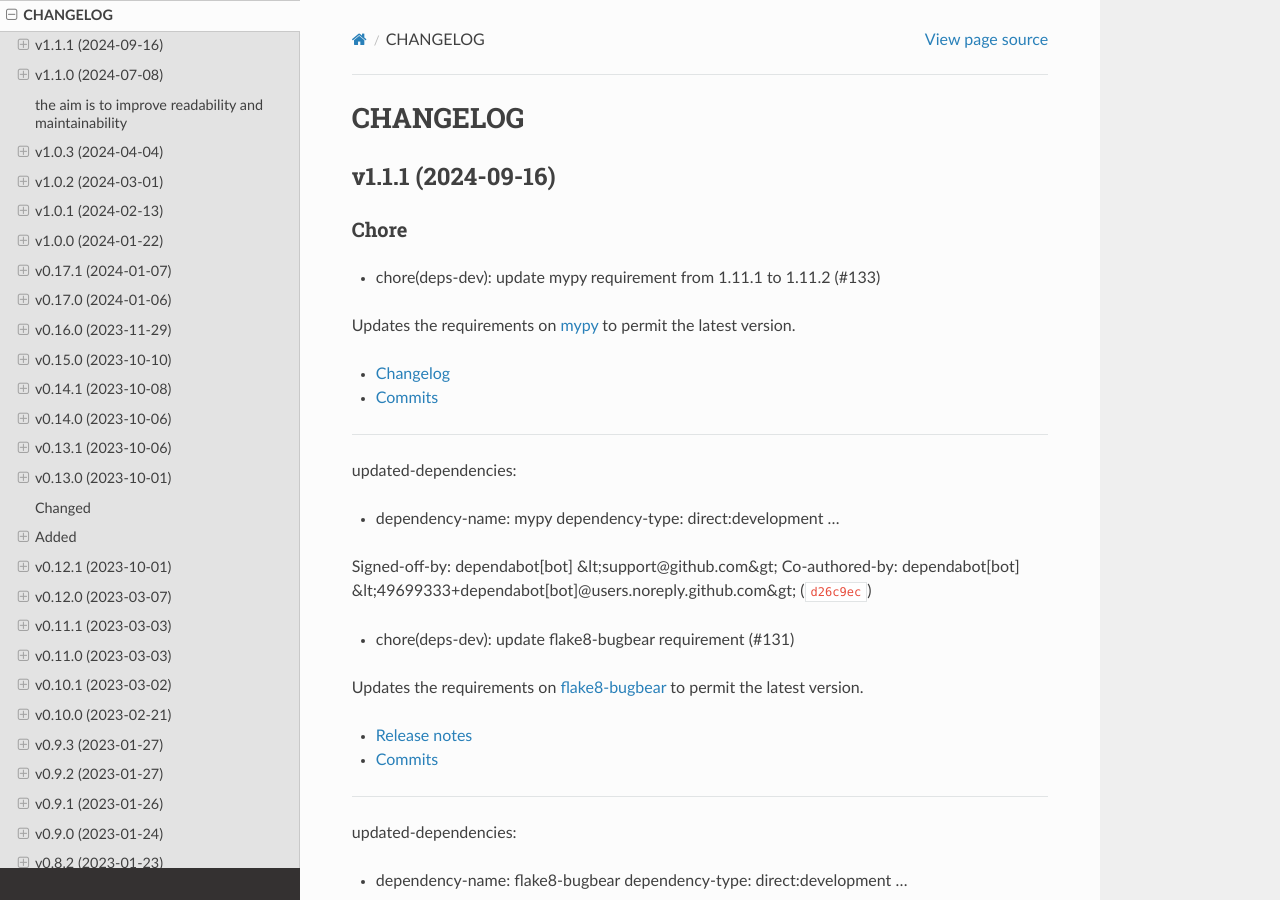
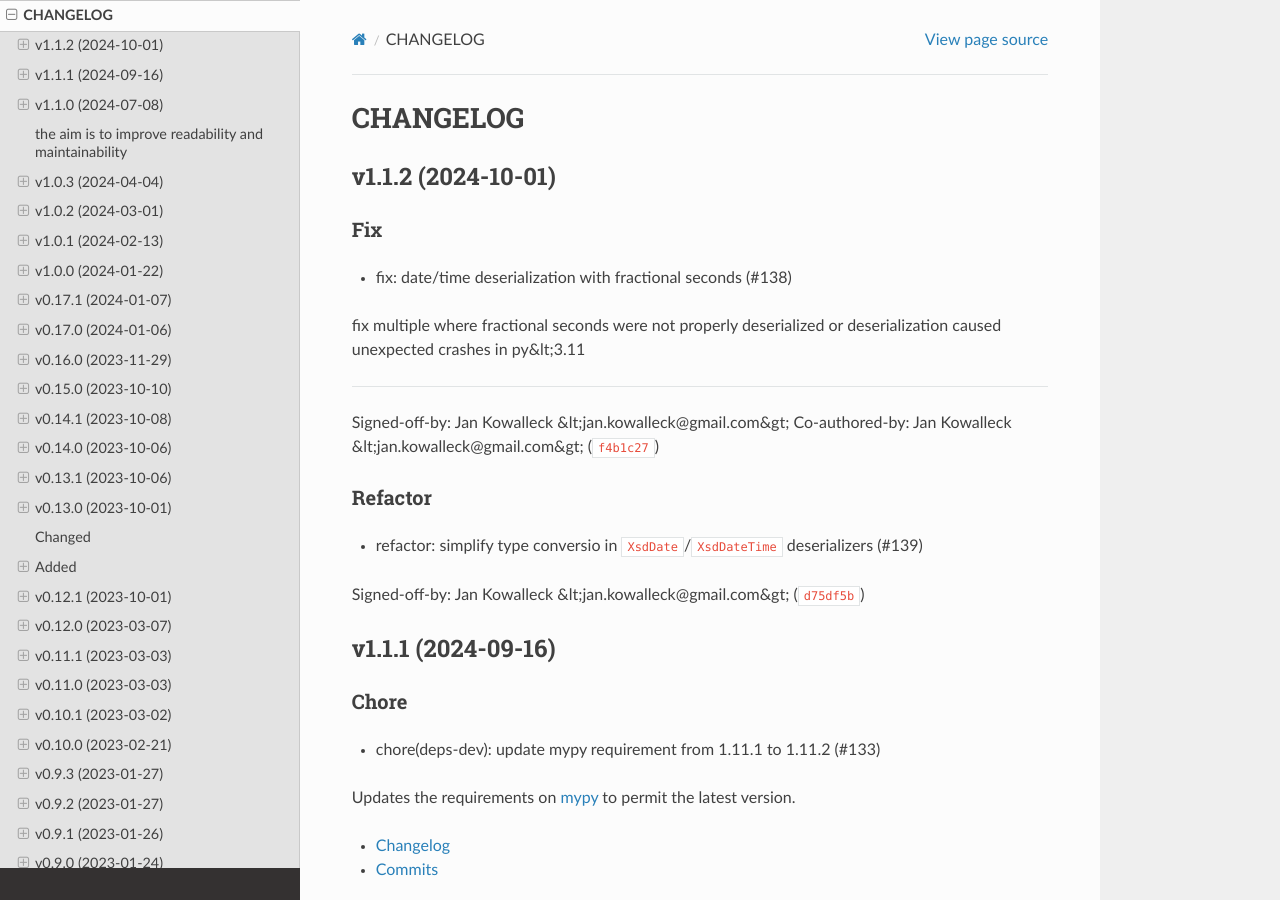
Before and after one commit to madpah/serializable, a Sphinx documentation site: the page built from docs/changelog.rst, in a window 1280 px wide and 900 px high. Built offline with Sphinx 7.4.7 and the Read the Docs theme 2.0.0, drawn with Linux system fonts in a browser that asks for light colours.

Commit message:
chore(release): 1.1.2
Automatically generated by python-semantic-release

Signed-off-by: semantic-release <semantic-release>

```diff
--- a/CHANGELOG.md
+++ b/CHANGELOG.md
@@ -1,5 +1,25 @@
 # CHANGELOG
 
+
+
+## v1.1.2 (2024-10-01)
+
+### Fix
+
+* fix: date/time deserialization with fractional seconds (#138)
+
+fix multiple where fractional seconds were not properly deserialized or deserialization caused unexpected crashes in py&lt;3.11
+
+---------
+
+Signed-off-by: Jan Kowalleck &lt;jan.kowalleck@gmail.com&gt;
+Co-authored-by: Jan Kowalleck &lt;jan.kowalleck@gmail.com&gt; ([`f4b1c27`](https://github.com/madpah/serializable/commit/f4b1c27110d1becc76771efffd8dc0a96d629cb5))
+
+### Refactor
+
+* refactor: simplify type conversio in `XsdDate`/`XsdDateTime` deserializers (#139)
+
+Signed-off-by: Jan Kowalleck &lt;jan.kowalleck@gmail.com&gt; ([`d75df5b`](https://github.com/madpah/serializable/commit/d75df5bd07baf3a1e7c716190d4352262cccc06a))
 
 
 ## v1.1.1 (2024-09-16)
--- a/docs/conf.py
+++ b/docs/conf.py
@@ -24,7 +24,7 @@ author = 'Paul Horton'
 
 # The full version, including alpha/beta/rc tags
 # !! version is managed by semantic_release
-release = "1.1.1"
+release = "1.1.2"
 
 # -- General configuration ---------------------------------------------------
 
--- a/pyproject.toml
+++ b/pyproject.toml
@@ -5,7 +5,7 @@ build-backend = "poetry.core.masonry.api"
 
 [tool.poetry]
 name = "py-serializable"
-version = "1.1.1"
+version = "1.1.2"
 description = "Library for serializing and deserializing Python Objects to and from JSON and XML."
 authors = ["Paul Horton <paul.horton@owasp.org>"]
 maintainers = [
--- a/serializable/__init__.py
+++ b/serializable/__init__.py
@@ -60,7 +60,7 @@ import typing  # noqa: F401 # isort: skip
 
 # !! version is managed by semantic_release
 # do not use typing here, or else `semantic_release` might have issues finding the variable
-__version__ = '1.1.1'
+__version__ = '1.1.2'
 
 _logger = getLogger(__name__)
 _logger.addHandler(NullHandler())
```
